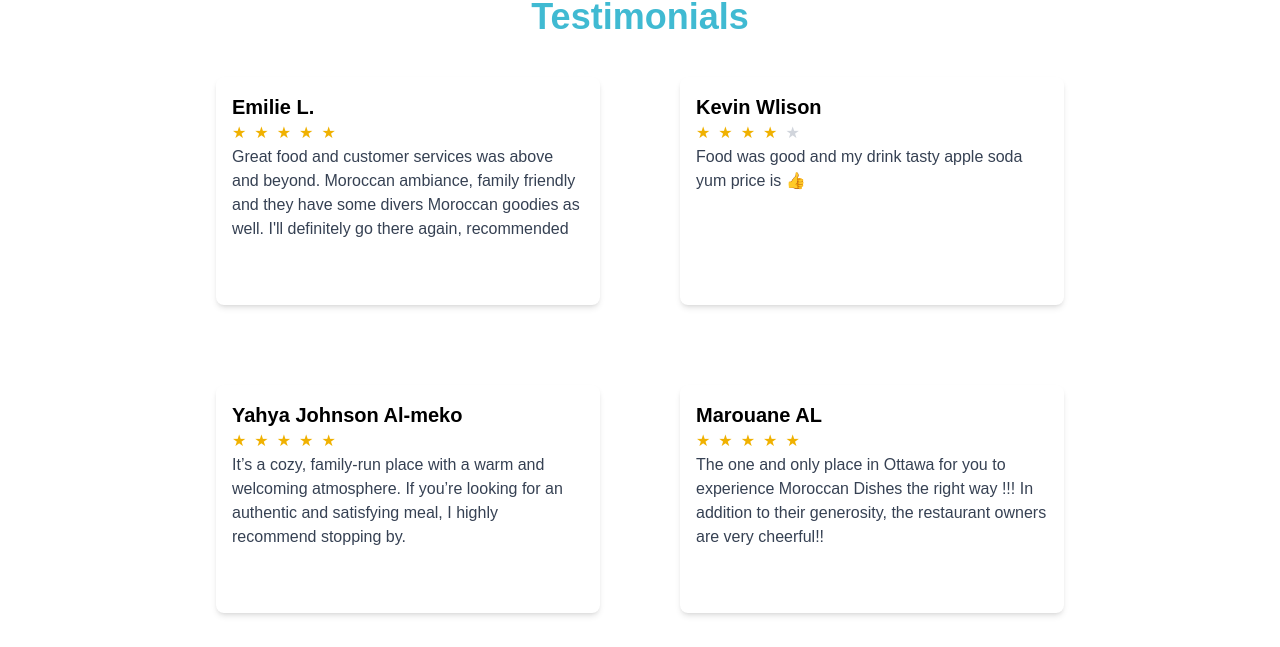
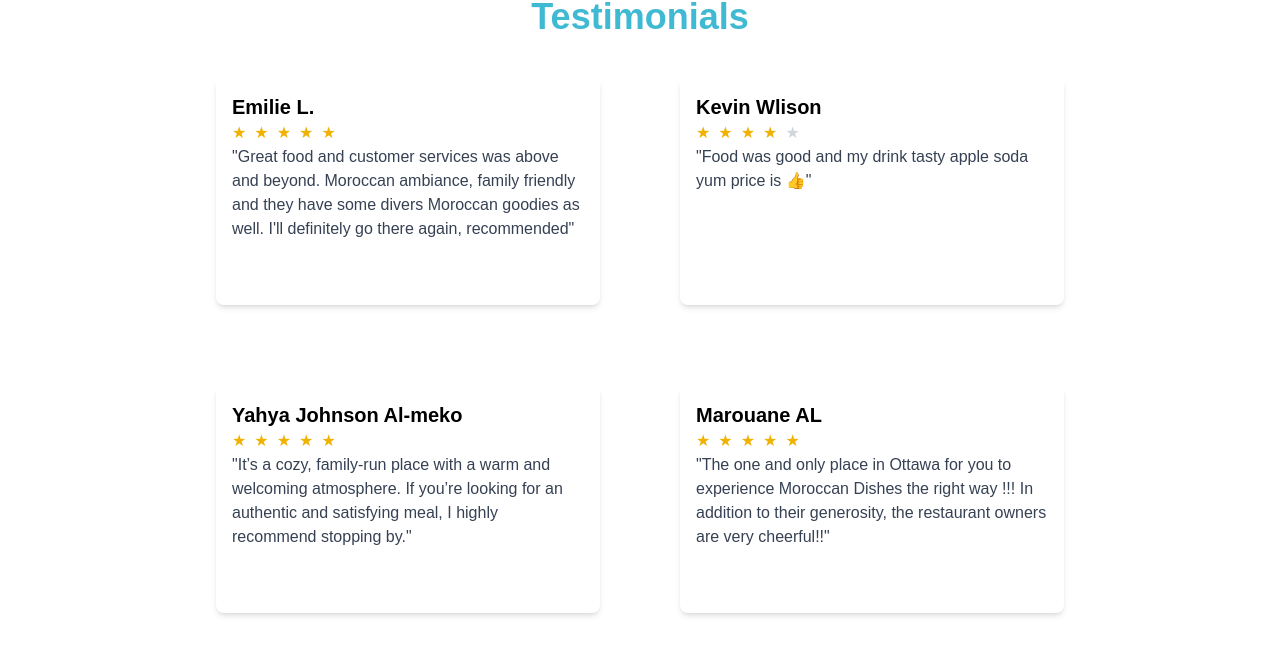
Before and after one commit to abdullahmorrison/moul-hanout, a Next.js app: page / in a window 1280 px wide. Shown: the part 3570-4217 px from the top of the page. Built offline with nearby package versions, Linux system fonts and the light colour scheme; no server answers.

Commit message:
added quotations to testamonials

```diff
--- a/src/components/Testamonial.tsx
+++ b/src/components/Testamonial.tsx
@@ -26,7 +26,7 @@ export default function Testamonial({
           ))}
       </div>
       <p className="h-36 overflow-hidden text-ellipsis text-gray-700">
-        {testimonial}
+        &quot;{testimonial}&quot;
       </p>
     </div>
   );
```
